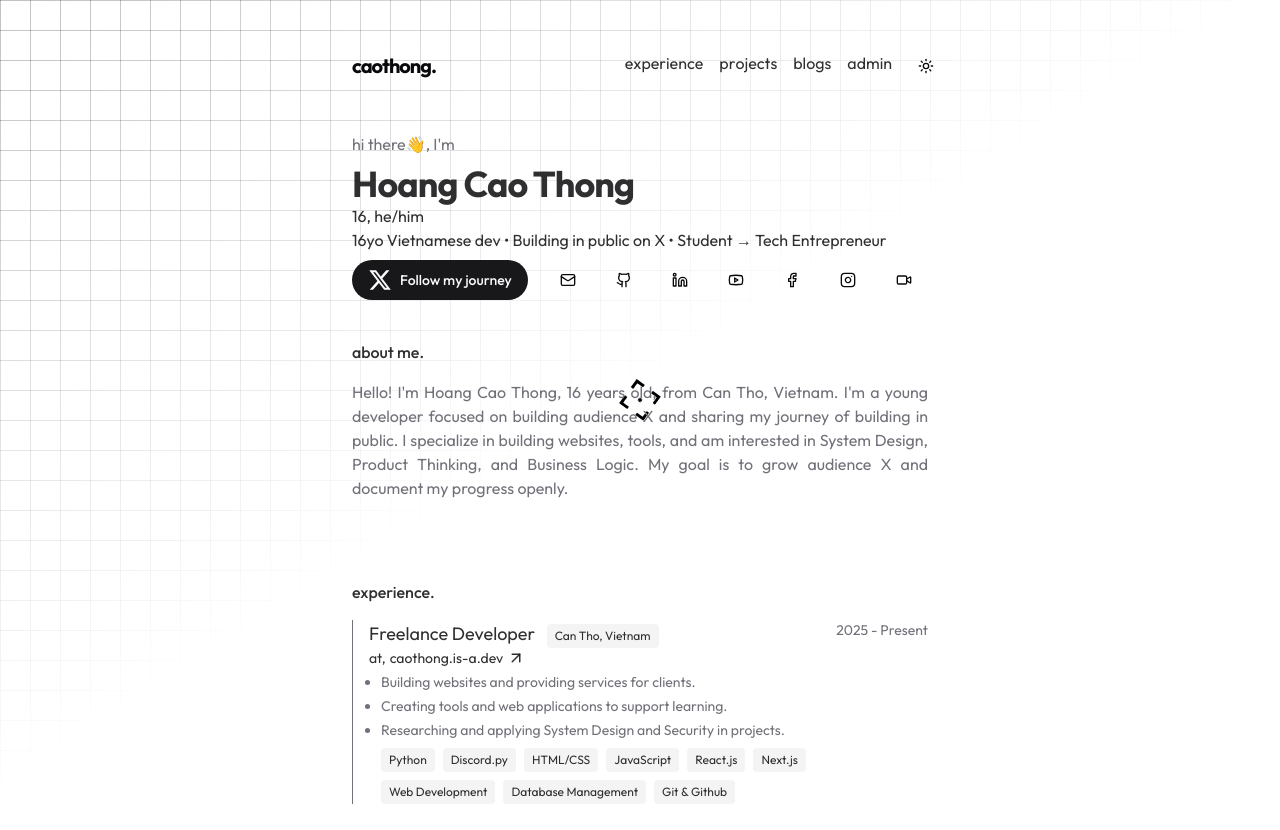
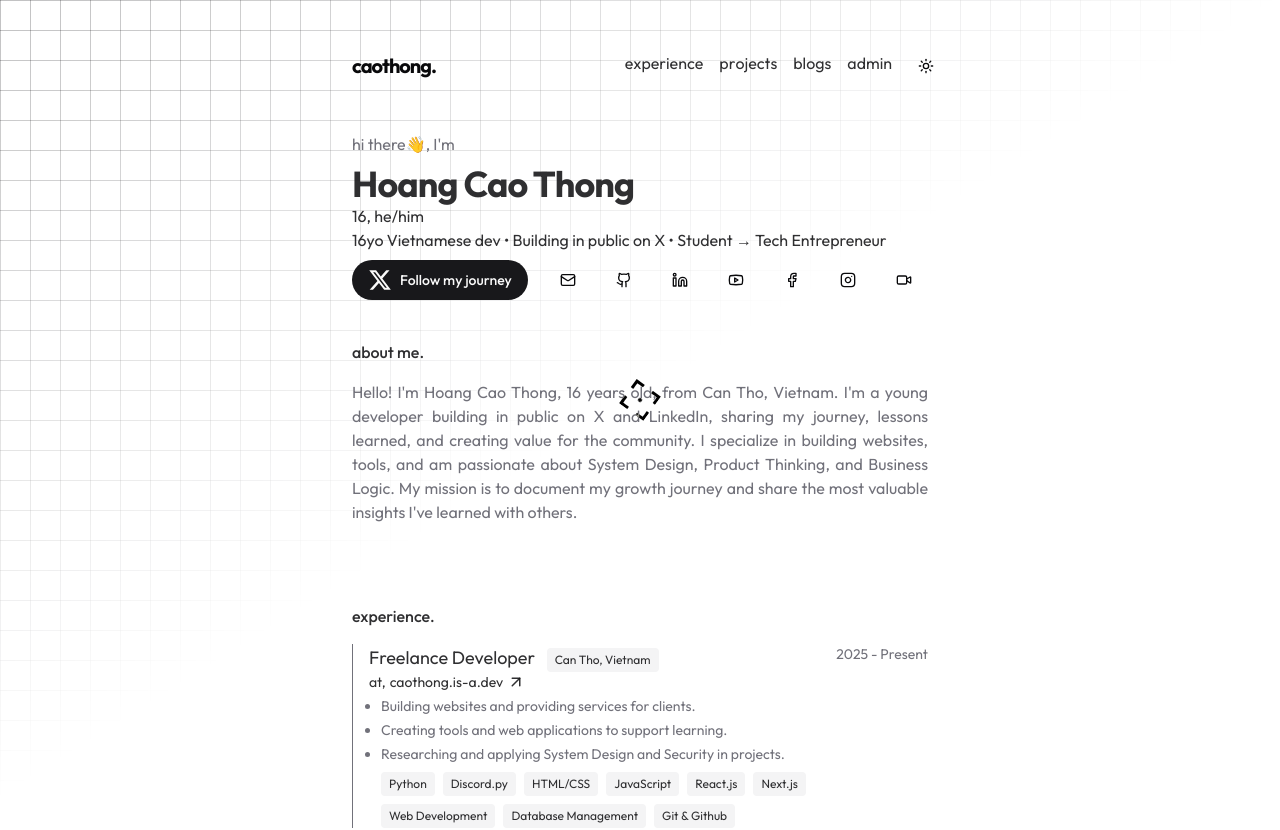
Before and after one commit to caothongdev/portfolio, a Next.js app: page / in a window 1280 px wide. Shown: the top 830 px of the page. Built offline with nearby package versions, Linux system fonts and the light colour scheme; no server answers; the database is empty.

Commit message:
Update About Me: Reflect multi-platform presence (X + LinkedIn) and focus on sharing valuable lessons & real growth stories

```diff
--- a/src/app/data.ts
+++ b/src/app/data.ts
@@ -32,10 +32,10 @@ export const DATA = {
 
   ABOUT_ME: {
     INTRO:
-      "Hello! I'm Hoang Cao Thong, 16 years old, from Can Tho, Vietnam. I'm a young developer focused on building audience X and sharing my journey of building in public.",
+      "Hello! I'm Hoang Cao Thong, 16 years old, from Can Tho, Vietnam. I'm a young developer building in public on X and LinkedIn, sharing my journey, lessons learned, and creating value for the community.",
     EXPERTISE:
-      "I specialize in building websites, tools, and am interested in System Design, Product Thinking, and Business Logic. My goal is to grow audience X and document my progress openly.",
-    BLOG: "I plan to build a YouTube channel teaching Python programming and sharing my build in public journey.",
+      "I specialize in building websites, tools, and am passionate about System Design, Product Thinking, and Business Logic. My mission is to document my growth journey and share the most valuable insights I've learned with others.",
+    BLOG: "I share my experiences, lessons learned from building projects, and valuable insights that can help others on their journey. Every post is about real problems, real solutions, and real growth.",
   },
 
   EXPERIENCE: {
```
